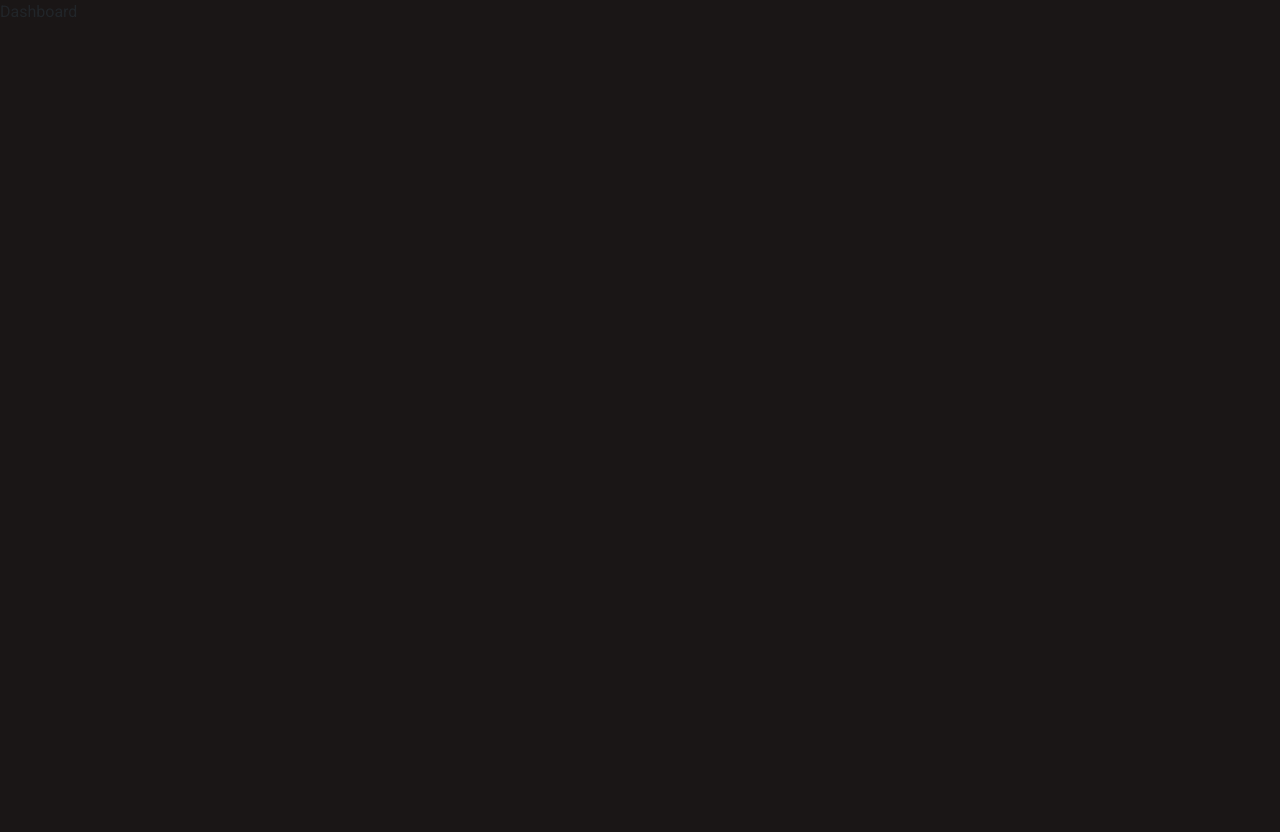
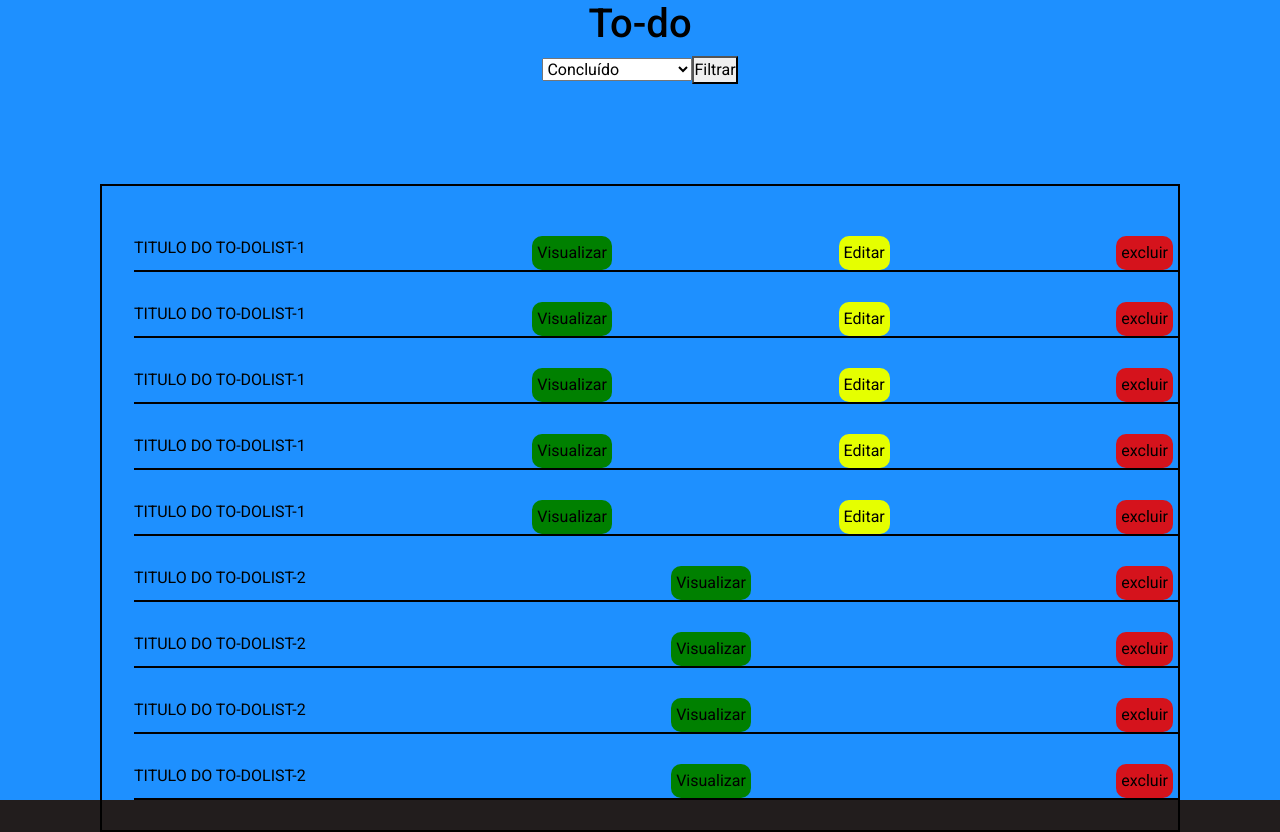
Before and after one commit to henriqwe/maisSaude, a React (Create React App) app: page /dashboard in a window 1280 px wide. Before the commit the page ends 800 px from the top, so only its background shows below. Built offline with nearby package versions, Linux system fonts and the light colour scheme.

Commit message:
mudanças a serem descartadas

```diff
--- a/public/index.html
+++ b/public/index.html
@@ -1,5 +1,5 @@
 <!DOCTYPE html>
-<html lang="en">
+<html lang="pt-br">
 
 <head>
     <meta charset="utf-8" />
--- a/src/index.css
+++ b/src/index.css
@@ -8,5 +8,5 @@
 
 body {
     margin: 0;
-    background: rgb(26, 22, 22);
+    background: rgb(34, 29, 29);
 }
--- /dev/null
+++ b/src/pages/Dashboard/Dashboard.css
@@ -0,0 +1,62 @@
+.header{
+
+    background-color: dodgerblue;
+    text-align: center;
+    height: 50vh;
+    color: rgb(0, 0, 0);
+    height: 100vh;
+}
+select{
+   width:150px
+}
+
+.lista{
+    border: 2px solid black;
+    margin: 100px;
+    list-style: none;
+    padding-top: 50px;
+
+
+}
+li{
+    border-bottom: 2px solid rgb(0, 0, 0);
+    display: flex;
+    justify-content: space-between;
+    margin-bottom: 30px;
+
+}
+
+
+box{
+    display: flex;
+    flex-direction: column;
+
+}
+
+
+
+
+
+
+.btn-visu{
+    background-color: green;
+    border-style: none;
+    padding: 5px;
+    border-radius: 10px;
+}
+
+
+.btn-excluir{
+    background-color: rgb(213, 19, 28);
+    border-style: none;
+    padding: 5px;
+    border-radius: 10px;
+    margin-right: 5px;
+}
+
+.btn-editar{
+    background-color: rgb(229, 255, 0);
+    border-style: none;
+    padding: 5px;
+    border-radius: 10px;
+}
--- a/src/pages/Dashboard/index.js
+++ b/src/pages/Dashboard/index.js
@@ -1,7 +1,40 @@
 import React from 'react';
+import "./Dashboard.css"
 
 export function Dashboard(){
     return(
-        <div>Dashboard</div>
+        <div className="box">
+        <div className="header">
+            <h1 >To-do</h1>
+            <select >
+            <option value="0">Concluído</option>
+            <option value="1">Em Andamento</option>
+            <option value="2">Não Inicializada</option>
+            </select>
+            <button>Filtrar</button>
+
+
+
+            <ul className="lista">
+
+                <li>TITULO DO TO-DOLIST-1 <button className="btn-visu">Visualizar</button> <button className="btn-editar">Editar</button><button className="btn-excluir">excluir</button></li>
+                <li>TITULO DO TO-DOLIST-1 <button className="btn-visu">Visualizar</button> <button className="btn-editar">Editar</button><button className="btn-excluir">excluir</button></li>
+                <li>TITULO DO TO-DOLIST-1 <button className="btn-visu">Visualizar</button> <button className="btn-editar">Editar</button><button className="btn-excluir">excluir</button></li>
+                <li>TITULO DO TO-DOLIST-1 <button className="btn-visu">Visualizar</button> <button className="btn-editar">Editar</button><button className="btn-excluir">excluir</button></li>
+                <li>TITULO DO TO-DOLIST-1 <button className="btn-visu">Visualizar</button> <button className="btn-editar">Editar</button><button className="btn-excluir">excluir</button></li>
+
+                <li>TITULO DO TO-DOLIST-2 <button className="btn-visu">Visualizar</button> <button className="btn-excluir">excluir</button></li>
+                <li>TITULO DO TO-DOLIST-2 <button className="btn-visu">Visualizar</button> <button className="btn-excluir">excluir</button></li>
+                <li>TITULO DO TO-DOLIST-2 <button className="btn-visu">Visualizar</button> <button className="btn-excluir">excluir</button></li>
+                <li>TITULO DO TO-DOLIST-2 <button className="btn-visu">Visualizar</button> <button className="btn-excluir">excluir</button></li>
+
+
+
+            </ul>
+
+
+        </div>
+        </div>
+
     )
 }
```
Also changed, not shown: 1 other file (tests, documents, lock files or other folders).
